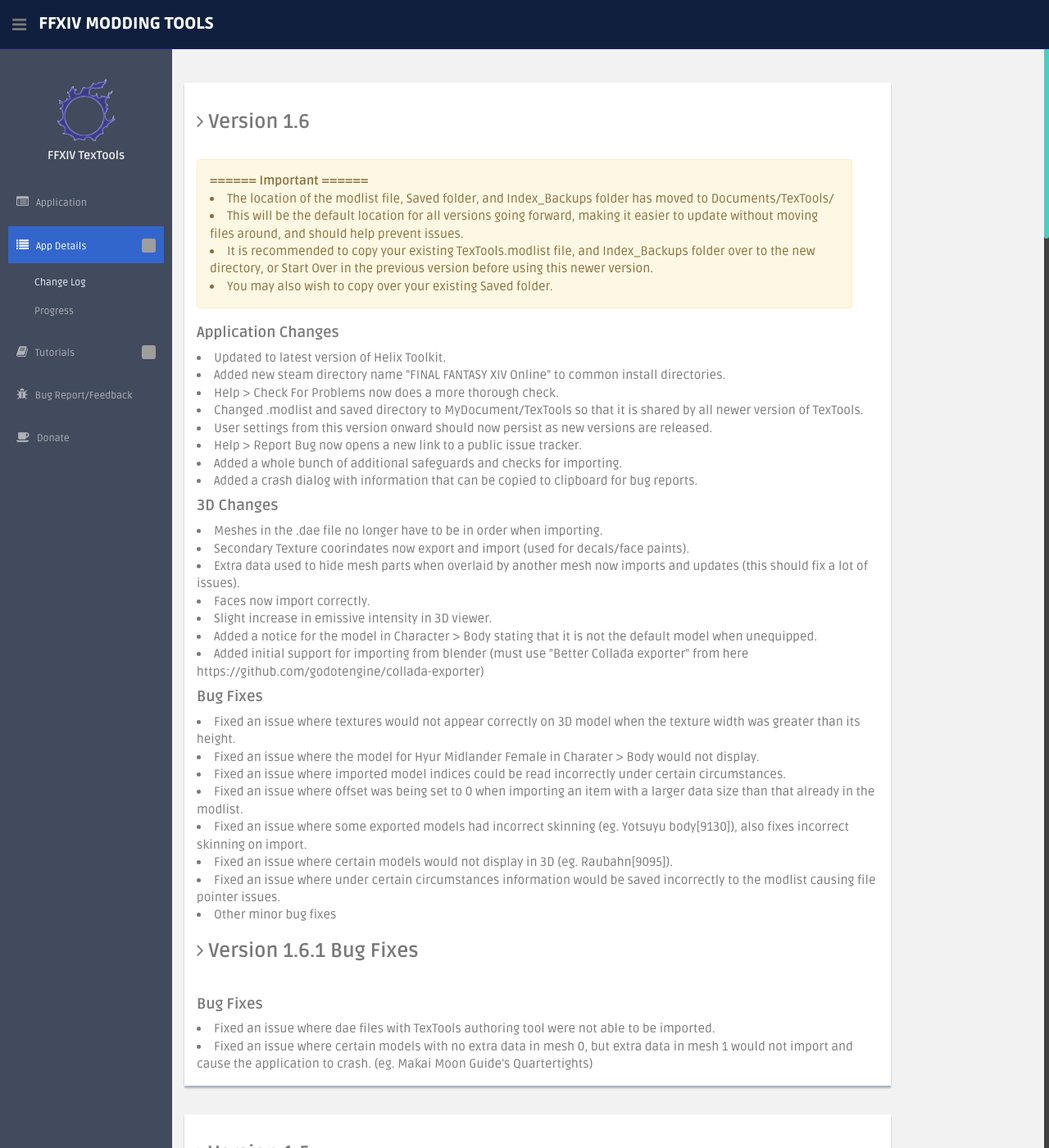
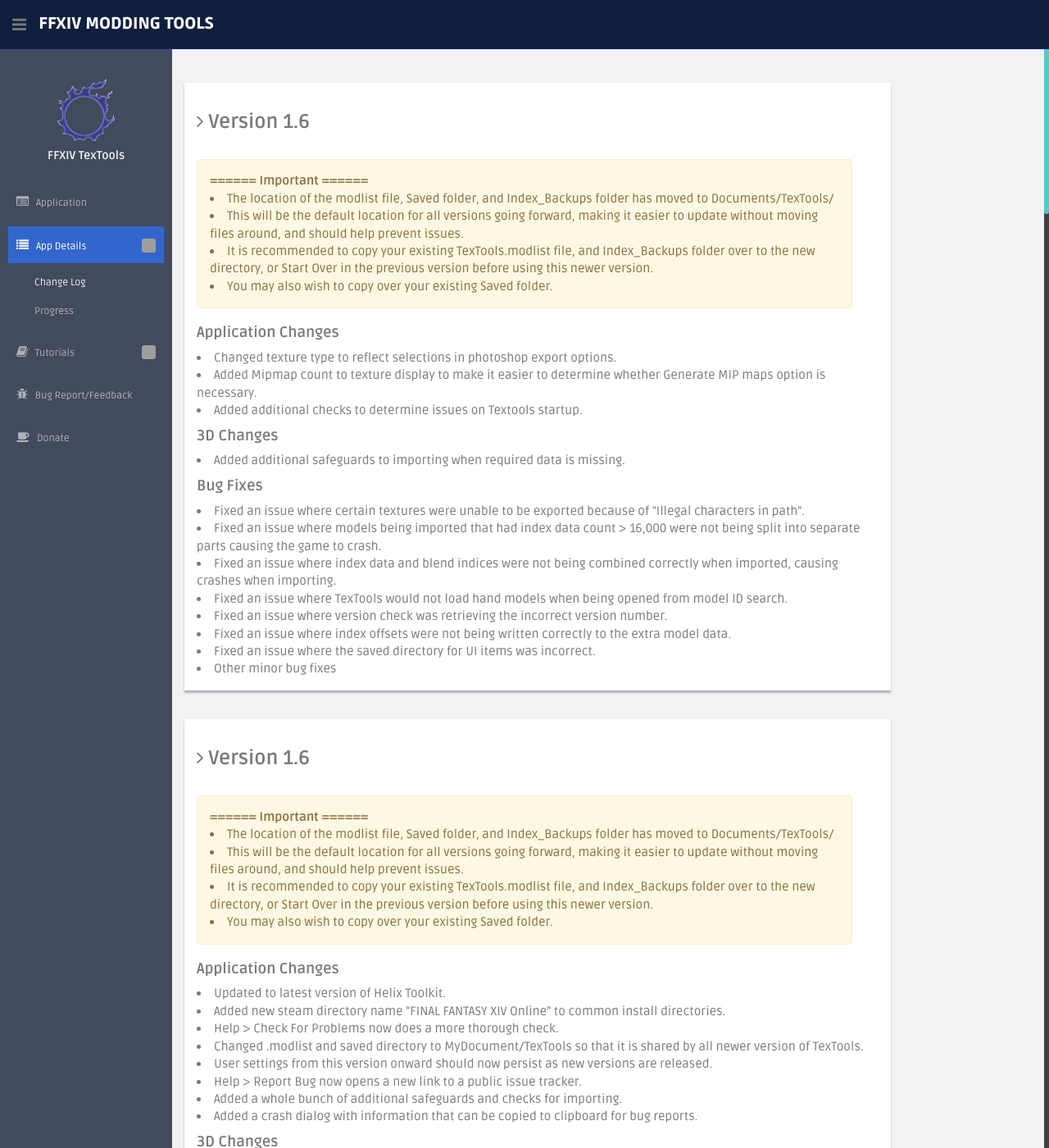
Before and after one commit to liinko/FFXIVTexToolsWeb, a Jekyll site: the page built from change_log.html, in a window 1280 px wide and 1400 px high. Shown: the whole window at 82% size. Built offline with Jekyll 4.4.1, drawn with Linux system fonts in a browser that asks for light colours; grey boxes are pictures that could not be loaded.

Commit message:
update to 1.6.5

```diff
--- a/change_log.html
+++ b/change_log.html
@@ -3,6 +3,36 @@
 title: Change_Log
 ---
 
+<div class="col-lg-10 main-chart">
+    <div class="showback">
+        <h3><i class="fa fa-angle-right"></i> <b>Version 1.6</b></h3><br/>
+
+        <div class="alert alert-warning"><b>====== Important ======</b><br/>
+            <li>The location of the modlist file, Saved folder, and Index_Backups folder has moved to Documents/TexTools/</li>
+            <li>This will be the default location for all versions going forward, making it easier to update without moving files around, and should help prevent issues.</li>
+            <li>It is recommended to copy your existing TexTools.modlist file, and Index_Backups folder over to the new directory, or Start Over in the previous version before using this newer version.</li>
+            <li>You may also wish to copy over your existing Saved folder.</li></div>
+
+        <h4><b>Application Changes</b></h4>
+        <li>Changed texture type to reflect selections in photoshop export options.</li>
+        <li>Added Mipmap count to texture display to make it easier to determine whether Generate MIP maps option is necessary.</li>
+        <li>Added additional checks to determine issues on Textools startup.</li>
+
+        <h4><b>3D Changes</b></h4>
+        <li>Added additional safeguards to importing when required data is missing.</li>
+
+        <h4><b>Bug Fixes</b></h4>
+        <li>Fixed an issue where certain textures were unable to be exported because of "Illegal characters in path".</li>
+        <li>Fixed an issue where models being imported that had index data count > 16,000 were not being split into separate parts causing the game to crash.</li>
+        <li>Fixed an issue where index data and blend indices were not being combined correctly when imported, causing crashes when importing.</li>
+        <li>Fixed an issue where TexTools would not load hand models when being opened from model ID search.</li>
+        <li>Fixed an issue where version check was retrieving the incorrect version number.</li>
+        <li>Fixed an issue where index offsets were not being written correctly to the extra model data.</li>
+        <li>Fixed an issue where the saved directory for UI items was incorrect.</li>
+        <li>Other minor bug fixes</li>
+
+    </div><!--/showback -->
+</div>
 <div class="col-lg-10 main-chart">
     <div class="showback">
         <h3><i class="fa fa-angle-right"></i> <b>Version 1.6</b></h3><br/>
--- a/index.html
+++ b/index.html
@@ -7,7 +7,7 @@
 <div class="col-lg-8 main-chart">
     <div class="showback">
         <p>
-            <h1><b>FFXIV TexTools 2 v1.6.1</b></h1>
+            <h1><b>FFXIV TexTools 2 v1.6.5</b></h1>
             An application used to modify the in-game textures for Final Fantasy XIV, done by exporting and importing Direct Draw Surface files.<br/>
             <br/>
 
```
Also changed, not shown: _includes/sideupdates.html (+10 -0 lines).
